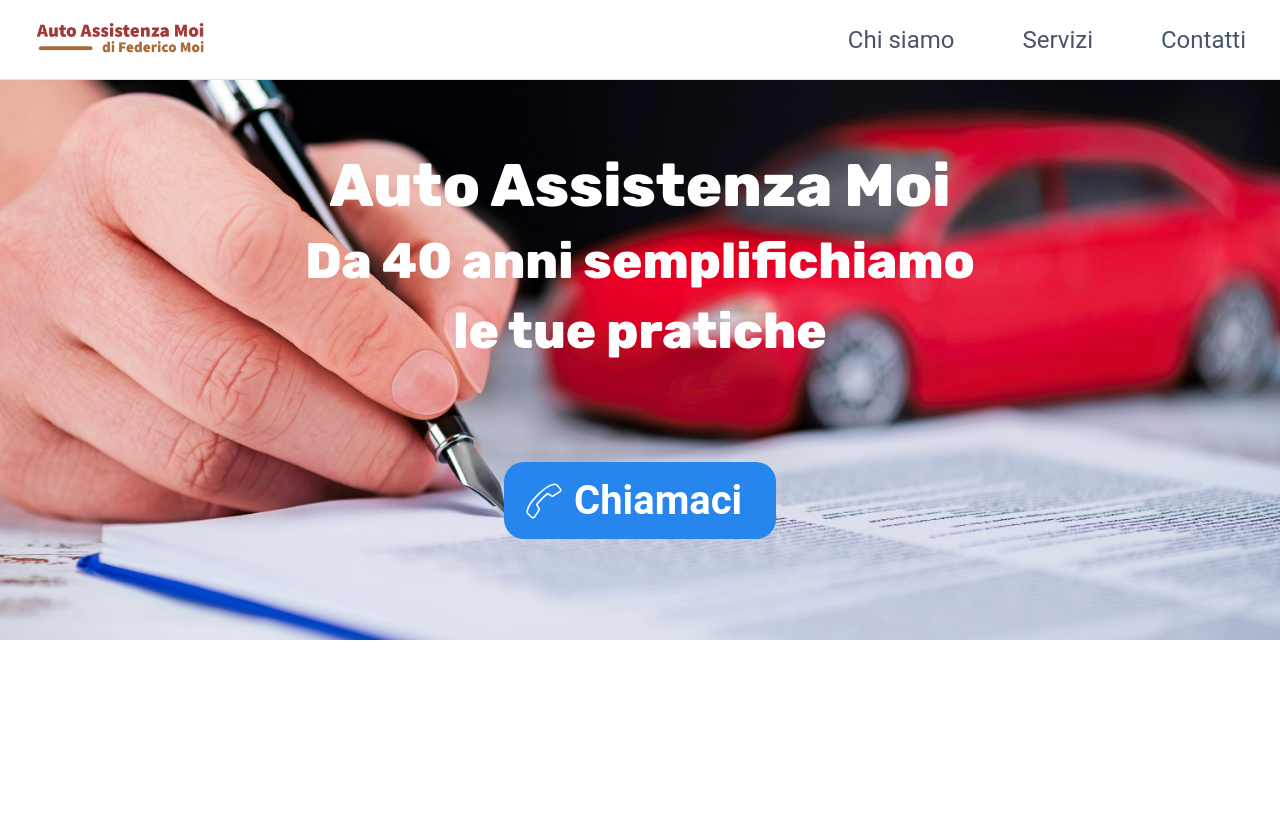
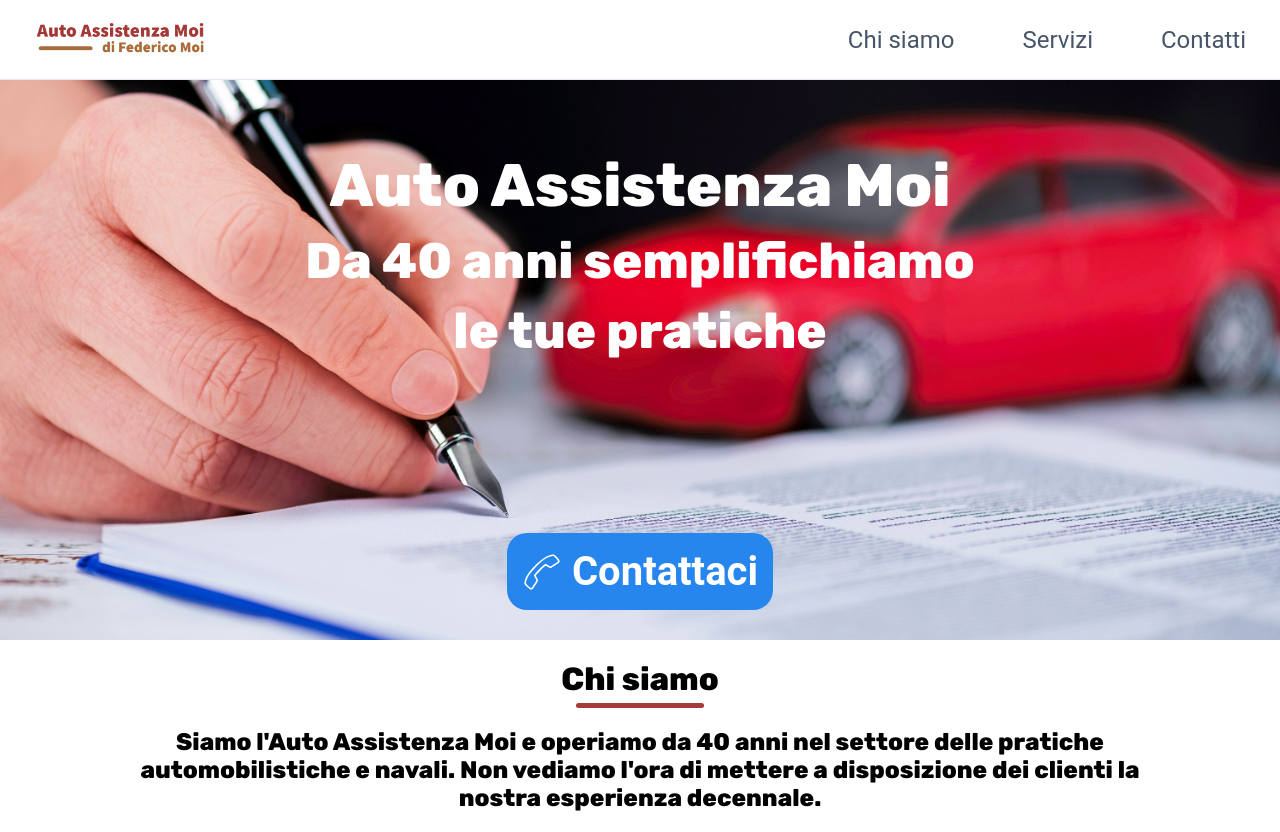
Before and after one commit to massi-fa/PWD-app-configurated, a React (Create React App) app: page / in a window 1280 px wide. Before the commit the page ends 800 px from the top, so only its background shows below. Built offline with nearby package versions, Linux system fonts and the light colour scheme.

Commit message:
whoame 50% miss maps

```diff
--- a/package.json
+++ b/package.json
@@ -6,6 +6,8 @@
     "@testing-library/jest-dom": "^5.14.1",
     "@testing-library/react": "^11.2.7",
     "@testing-library/user-event": "^12.8.3",
+    "google-map-react": "^2.1.10",
+    "google-maps-react": "^2.0.6",
     "react": "^17.0.2",
     "react-dom": "^17.0.2",
     "react-scripts": "4.0.3",
--- a/src/App.jsx
+++ b/src/App.jsx
@@ -2,6 +2,7 @@
 import styled, { createGlobalStyle } from 'styled-components/macro';
 import Header from './components/Header';
 import Home from './components/Home';
+import Whoam from './components/Whoam';
 
 const GlobalStyle = createGlobalStyle`
   * {
@@ -26,6 +27,7 @@
     <GlobalStyle />
     <Header />
     <Home />
+    <Whoam />
   </Container>
 );
 
--- a/src/components/Home.jsx
+++ b/src/components/Home.jsx
@@ -50,7 +50,7 @@
   @media only screen and (max-width: 680px) {
     font-size: 30px;
   }
-  @media only screen and (max-width: 410px) {
+  @media only screen and (max-width: 430px) {
     font-size: 20px;
   }
 `;
@@ -59,29 +59,25 @@
   outline: none;
   border: none;
   margin: auto;
+  margin-bottom: 30px;
   border-radius: 20px;
   background-color: #2686EE;
   display: flex;
   flex-direction: row;
-  width: 17rem;
+  justify-content: center;
   padding: 15px;
-  @media only screen and (max-width: 680px) {
-    width: 15rem;
-  }
-  @media only screen and (max-width: 410px) {
-    width: 12rem;
-  }
 `;
 
 const ButtonLogo = styled.img`
   height: 40px;
-  margin:auto 5px auto 5px;
+  margin: auto;
   @media only screen and (max-width: 680px) {
     height: 30px;
   }
-  @media only screen and (max-width: 410px) {
+  @media only screen and (max-width: 430px) {
     height: 20px;
   }
+  margin-right: 5px;
 `;
 
 const ButtonText = styled.h1`
@@ -90,10 +86,11 @@
   @media only screen and (max-width: 680px) {
     font-size: 30px;
   }
-  @media only screen and (max-width: 410px) {
+  @media only screen and (max-width: 430px) {
     font-size: 20px;
   }
-  margin:auto 5px auto 5px;
+  margin: auto;
+  margin-left: 5px;
 `;
 
 const Home = () => (
@@ -103,7 +100,7 @@
     <TextPromo>le tue pratiche</TextPromo>
     <Button>
       <ButtonLogo src={phone} />
-      <ButtonText>Chiamaci</ButtonText>
+      <ButtonText>Contattaci</ButtonText>
     </Button>
   </Container>
 );
--- a/src/components/Whoam.jsx
+++ b/src/components/Whoam.jsx
@@ -0,0 +1,35 @@
+import React from 'react';
+import styled from 'styled-components/macro';
+
+const ContainerDescription = styled.div`
+  display: flex;
+  flex-direction: column;
+`;
+const Line = styled.span`
+  height: 5px;
+  width: 8rem;
+  border: 1px;
+  border-radius: 30px;
+  background-color: #a43c3c;
+  margin: auto;
+`;
+const Title = styled.h1`
+  margin: 20px auto 5px auto;
+  font-family: 'Rubik', sans-serif;
+`;
+const Content = styled.h2`
+  text-align: center;
+  width: 80%;
+  margin:20px auto;
+  font-family: 'Rubik', sans-serif;
+`;
+
+const Whoam = () => (
+  <ContainerDescription>
+    <Title>Chi siamo</Title>
+    <Line />
+    <Content>Siamo l&apos;Auto Assistenza Moi e operiamo da 40 anni nel settore delle pratiche automobilistiche e navali. Non vediamo l&apos;ora di mettere a disposizione dei clienti la nostra esperienza decennale.</Content>
+  </ContainerDescription>
+);
+
+export default Whoam;
```
Also changed, not shown: .eslintrc.js, 1 other file (tests, documents, lock files or other folders).
